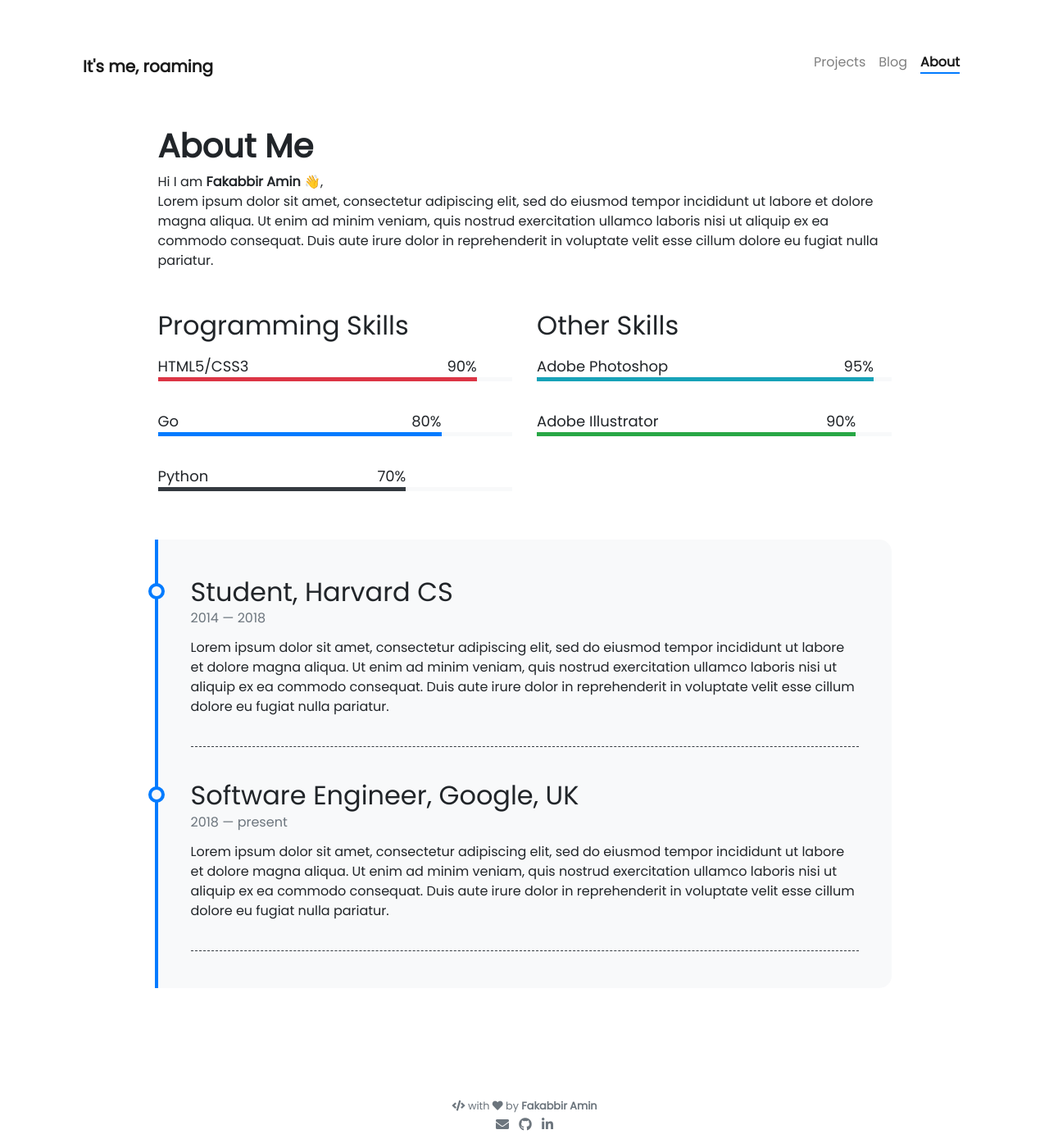
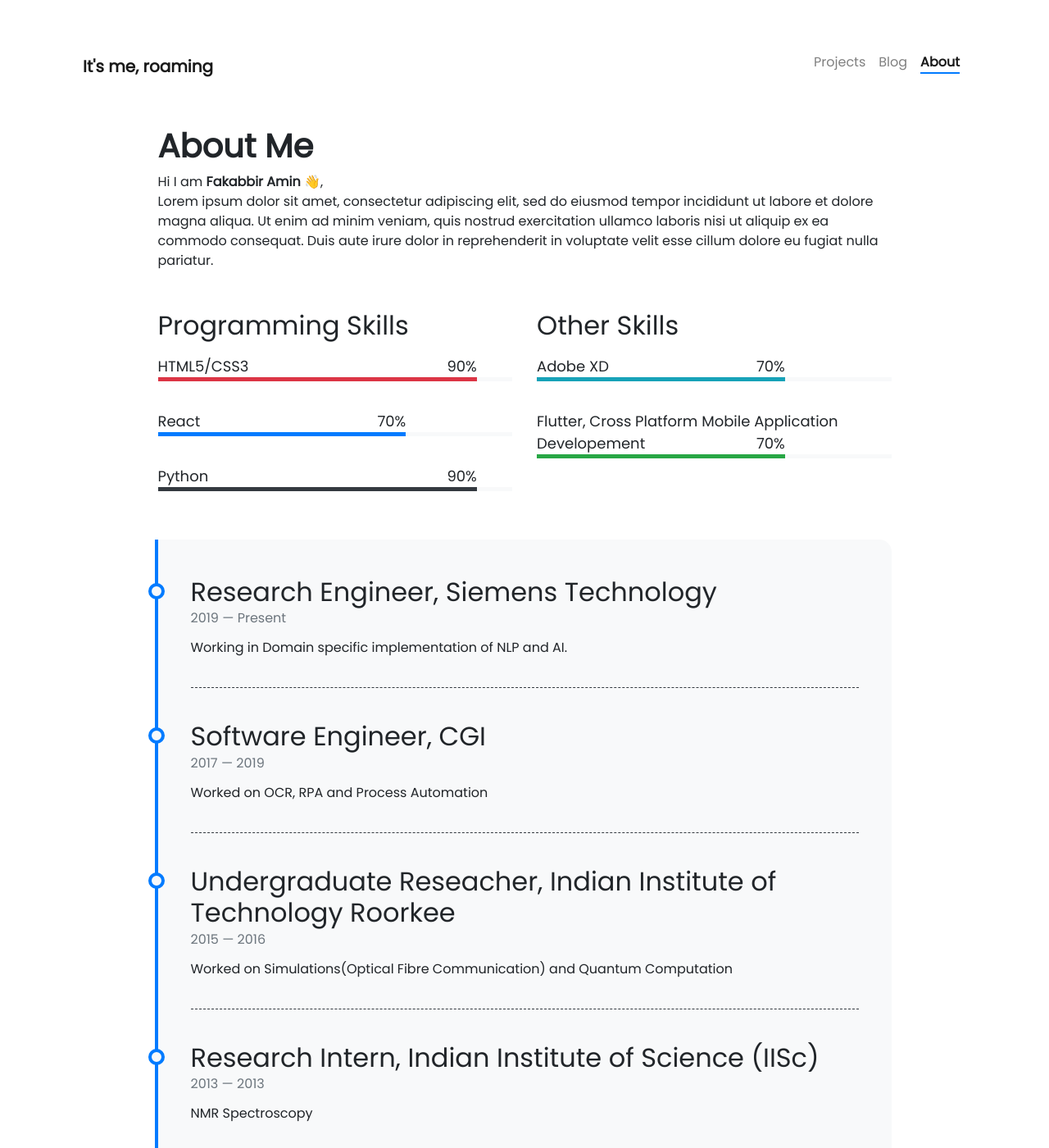
Before and after one commit to fakabbir/fakabbir.github.io, a Jekyll site: the page built from pages/about.md, in a window 1280 px wide and 1400 px high. Shown: the whole window at 82% size. Built offline with Jekyll 4.4.1, drawn with Linux system fonts in a browser that asks for light colours; nearby versions of some CDN libraries; emoji names are drawn with the system emoji font.

Commit message:
Adds portfolio

```diff
--- a/_data/other-skills.yml
+++ b/_data/other-skills.yml
@@ -1,7 +1,7 @@
-- name: Adobe Photoshop
-  percentage: 95
+- name: Adobe XD
+  percentage: 70
   color: info
 
-- name: Adobe Illustrator
-  percentage: 90
+- name: Flutter, Cross Platform Mobile Application Developement
+  percentage: 70
   color: success
--- a/_data/programming-skills.yml
+++ b/_data/programming-skills.yml
@@ -2,10 +2,10 @@
   percentage: 90
   color: danger
 
-- name: Go
-  percentage: 80
+- name: React
+  percentage: 70
   color:
 
 - name: Python
-  percentage: 70
+  percentage: 90
   color: dark
--- a/_data/timeline.yml
+++ b/_data/timeline.yml
@@ -1,17 +1,19 @@
-- title: Student, Harvard CS
-  from: 2014
-  to: 2018
-  description: Lorem ipsum dolor sit amet, consectetur adipiscing elit,
-               sed do eiusmod tempor incididunt ut labore et dolore magna aliqua.
-               Ut enim ad minim veniam, quis nostrud exercitation ullamco laboris
-               nisi ut aliquip ex ea commodo consequat. Duis aute irure dolor in
-               reprehenderit in voluptate velit esse cillum dolore eu fugiat nulla pariatur.
+- title: Research Engineer, Siemens Technology
+  from: 2019
+  to: Present
+  description: Working in Domain specific implementation of NLP and AI.
 
-- title: Software Engineer, Google, UK
-  from: 2018
-  to: present
-  description: Lorem ipsum dolor sit amet, consectetur adipiscing elit,
-               sed do eiusmod tempor incididunt ut labore et dolore magna aliqua.
-               Ut enim ad minim veniam, quis nostrud exercitation ullamco laboris
-               nisi ut aliquip ex ea commodo consequat. Duis aute irure dolor in
-               reprehenderit in voluptate velit esse cillum dolore eu fugiat nulla pariatur.
+- title: Software Engineer, CGI
+  from: 2017
+  to: 2019
+  description: Worked on OCR, RPA and Process Automation
+
+- title: Undergraduate Reseacher, Indian Institute of Technology Roorkee
+  from: 2015
+  to: 2016
+  description: Worked on Simulations(Optical Fibre Communication) and Quantum Computation
+
+- title: Research Intern, Indian Institute of Science (IISc)
+  from: 2013
+  to: 2013
+  description: NMR Spectroscopy
```
